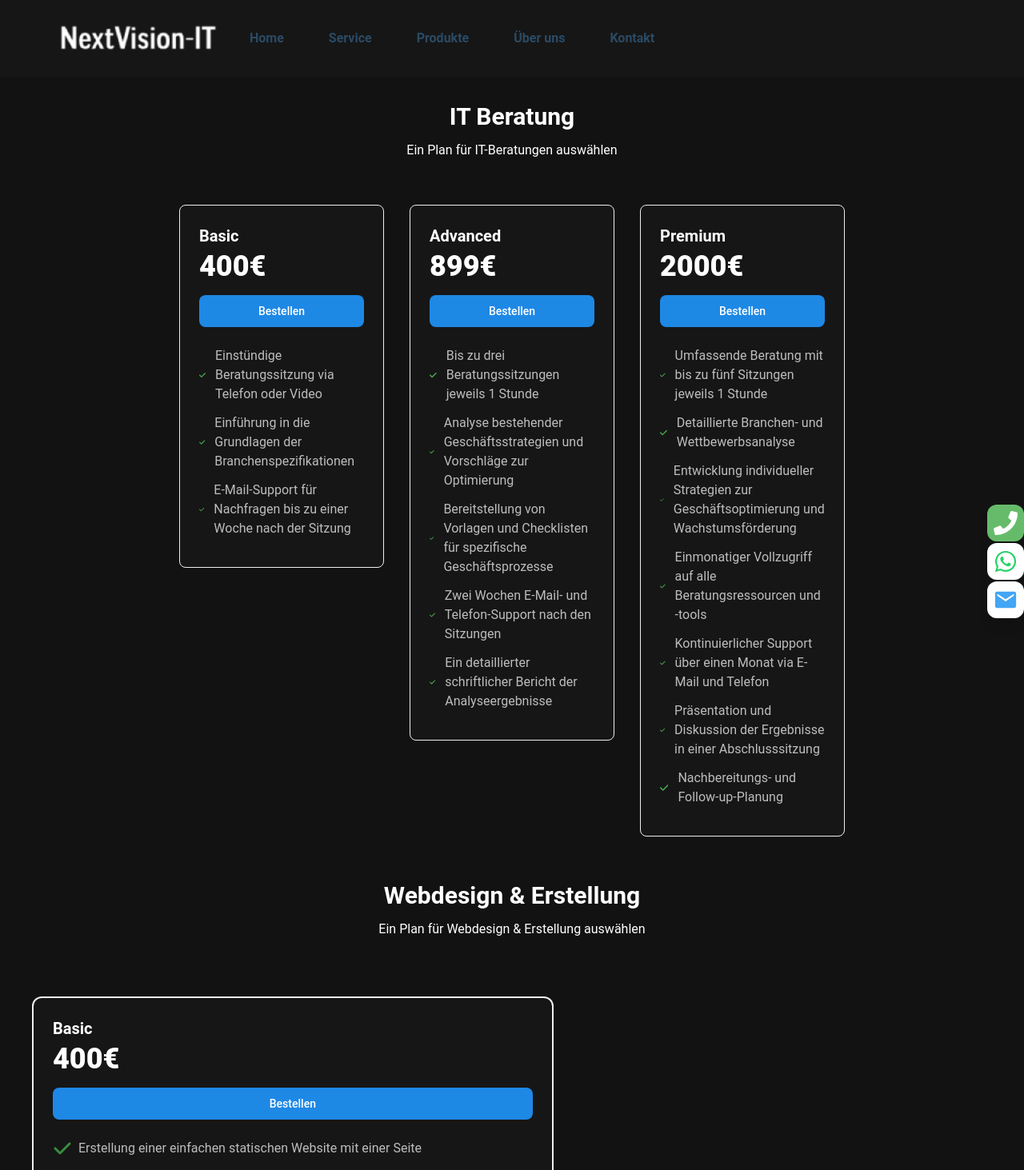
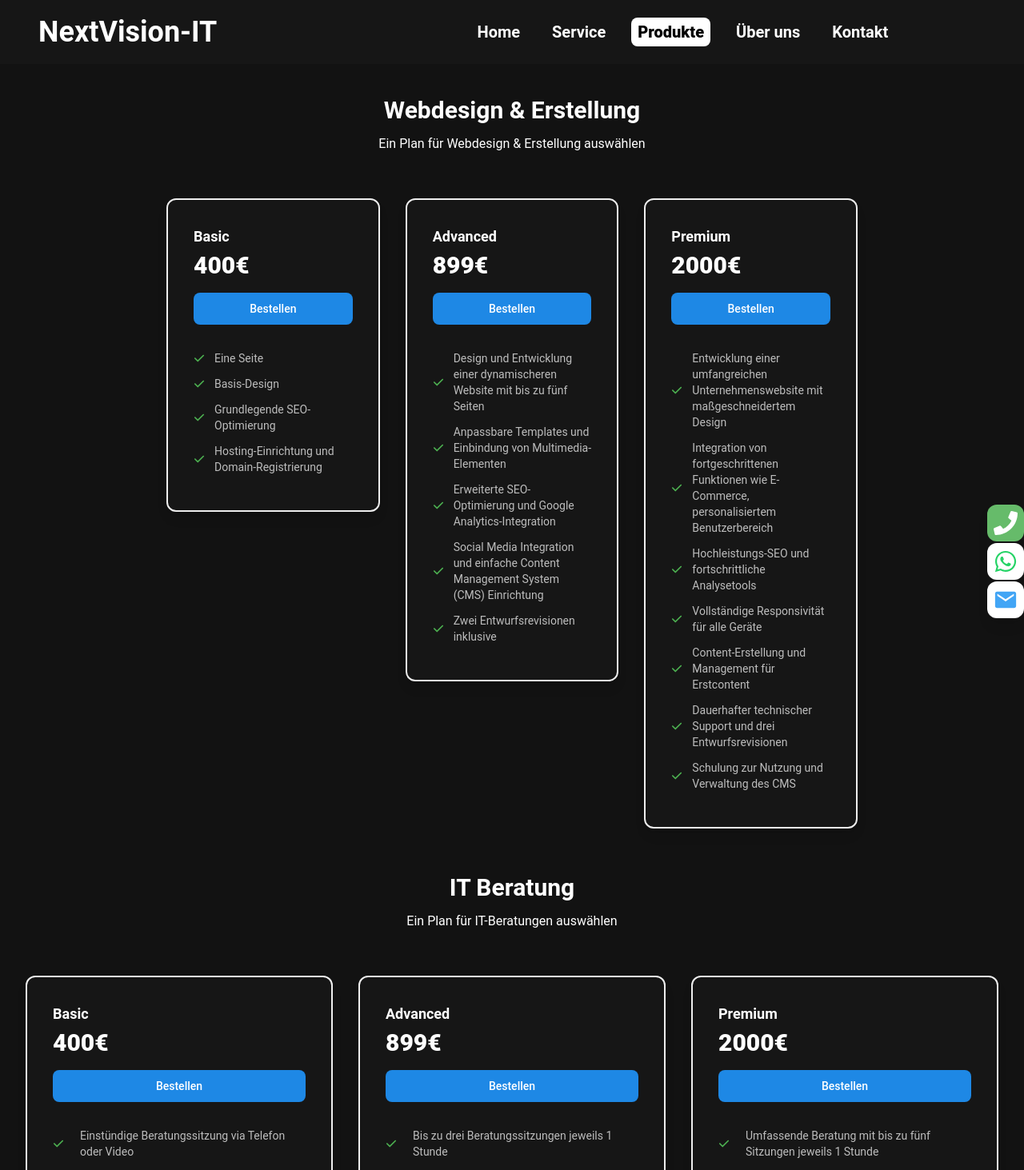
Before and after one commit to drmskrblt/demo-business-website, a React (Create React App) app: page /produkte in a window 1280 px wide. Shown: the top 1463 px of the page at 80% size. Built offline with nearby package versions, Linux system fonts and the light colour scheme.

Commit message:
Change navigation, desktop mediaquaries, product page

```diff
--- a/src/components/CarouselComponent.jsx
+++ b/src/components/CarouselComponent.jsx
@@ -7,7 +7,7 @@ const CarouselComponent = () => {
   return (
     <Carousel>
       {carouselItems.map((item, index) => (
-        <div key={index} className="relative h-[500px] w-full my-2">
+        <div key={index} className="relative h-[500px] w-full md:h-[1000px] md:mx-auto md:bg-[#141414]">
           <img
             src={item.image}
             alt={item.alt}
--- a/src/components/Navigation.jsx
+++ b/src/components/Navigation.jsx
@@ -1,171 +1,95 @@
 import { useState } from "react";
 import { Link, NavLink } from "react-router-dom";
 import { useTransition, animated } from "@react-spring/web";
-
 import { FaBars, FaTimes } from "react-icons/fa";
-// import { IoLocationOutline } from "react-icons/io5";
-import LogoImage from "../assets/NextVisionLOGO.png";
 
 const Navigation = () => {
   const [expandBurger, setExpandBurger] = useState(false);
 
-  const toggleMenu = () => {
-    setExpandBurger((prev) => !prev);
-  };
+  const toggleMenu = () => setExpandBurger((prev) => !prev);
+  const closeMenu = () => setExpandBurger(false);
 
-  const closeMenu = () => {
-    setExpandBurger(false);
-  };
-
-  const STYLE = {
-    // nav
-    nav: `flex items-center justify-between w-full p-2 px-4`,
-    // navigation on mobile
-    navMobile: `h-[60px] w-full flex items-center justify-between md:hidden`,
-    // burger menu icon
-    burgerIcon: `text-3xl z-20 text-white transition-transform duration-300`,
-    // show mobile menu on burger click
-    mobileMenu: `absolute w-full top-[76px] left-0 bg-[#121212] divide-y divide-slate-600 z-20`,
-    // font on collapsed mobile menu
-    mobileLink: `block p-6 text-white px-8 text-lg md:hidden`,
-    mobileLinkActive: `block p-6 bg-white text-black px-8 font-bold text-lg md:hidden`,
-    // navigation on desktop
-    navDesktop: `h-[80px] hidden md:flex justify-center items-center`,
-    // navigation desktop text
-    desktopLink: `block p-4 text-[#2b4a64] font-bold ml-6`,
-  };
-
-  const navtransition = useTransition(expandBurger, {
-    from: { transform: "translateY(-100%)" }, opacit: 0,
-    enter: { transform: "translateY(0%)" }, opacity: 1,
-    leave: { transform: "translateY(-200%)", opacity: 0 },
-    config: { tension: 1000, friction: 60 },
+  const navTransition = useTransition(expandBurger, {
+    from: { transform: "translateY(-100%)" },
+    enter: { transform: "translateY(0%)" },
+    leave: { transform: "translateY(-100%)" },
+    config: { tension: 220, friction: 26 },
   });
 
-
-
-
   return (
-    <nav className={STYLE.nav}>
-      {/* Mobile View */}
-      <div className={STYLE.navMobile}>
-        {/* Burger Icon */}
+    <nav className="h-[80px] w-full bg-[#161616] flex justify-center items-center p-2 px-6 text-white">
+      <div className="flex justify-between w-full items-center md:w-1/2 md:ml-6">
         <div
-          className={`${STYLE.burgerIcon} ${
-            expandBurger ? "rotate-90" : "rotate-0"
-          }`}
+          className="md:hidden text-3xl cursor-pointer z-20"
           onClick={toggleMenu}
         >
-          {!expandBurger ? <FaBars /> : <FaTimes />}
+          {expandBurger ? <FaTimes /> : <FaBars />}
         </div>
-
-        {/* Logo Centered */}
-        <div className="">
-        <Link href="/" className="text-white text-4xl font-bold">NextVision-IT</Link>
-          {/* <NavLink to="/">
-            <img src={LogoImage} alt="logo of the company mobile" />
-          </NavLink> */}
-        </div>
-
-        {/* Location Icon */}
-        <div className="text-3xl z-20 text-white">
-          {/* <IoLocationOutline /> */}
+        <div className="mx-auto md:mx-0 md:block">
+          <Link to="/" className="text-4xl font-bold">
+            NextVision-IT
+          </Link>
         </div>
       </div>
 
-      {/* Mobile Menu */}
-      {navtransition(
+      {navTransition(
         (style, item) =>
           item && (
-            <animated.ul style={style} className={STYLE.mobileMenu}>
-              <li>
-                <NavLink
-                  to="/"
-                  className={({ isActive }) =>
-                    isActive ? STYLE.mobileLinkActive : STYLE.mobileLink
-                  }
-                  onClick={closeMenu}
-                >
-                  Home
-                </NavLink>
-              </li>
-              <li>
-                <NavLink
-                  to="/service"
-                  className={({ isActive }) =>
-                    isActive ? STYLE.mobileLinkActive : STYLE.mobileLink
-                  }
-                  onClick={closeMenu}
-                >
-                  Service
-                </NavLink>
-              </li>
-              <li>
-                <NavLink
-                  to="/produkte"
-                  className={({ isActive }) =>
-                    isActive ? STYLE.mobileLinkActive : STYLE.mobileLink
-                  }
-                  onClick={closeMenu}
-                >
-                  Produkte
-                </NavLink>
-              </li>
-              <li>
-                <NavLink
-                  to="/ueber-uns"
-                  className={({ isActive }) =>
-                    isActive ? STYLE.mobileLinkActive : STYLE.mobileLink
-                  }
-                  onClick={closeMenu}
-                >
-                  Über uns
-                </NavLink>
-              </li>
-              <li>
-                <NavLink
-                  to="/kontakt"
-                  className={({ isActive }) =>
-                    isActive ? STYLE.mobileLinkActive : STYLE.mobileLink
-                  }
-                  onClick={closeMenu}
-                >
-                  Kontakt
-                </NavLink>
-              </li>
-            </animated.ul>
+            <animated.div
+              style={style}
+              className="absolute w-full top-[76px] left-0 bg-[#121212] z-20 h-screen"
+            >
+              <ul className="flex flex-col p-6 gap-8 md:hidden">
+                <NavItem to="/" label="Home" onClick={closeMenu} />
+                <NavItem to="/service" label="Service" onClick={closeMenu} />
+                <NavItem to="/produkte" label="Produkte" onClick={closeMenu} />
+                <NavItem to="/ueber-uns" label="Über uns" onClick={closeMenu} />
+                <NavItem to="/kontakt" label="Kontakt" onClick={closeMenu} />
+              </ul>
+            </animated.div>
           )
       )}
 
-      {/* Desktop View */}
-      <div className={STYLE.navDesktop}>
-        <div className="pl-14">
-          <img
-            src={LogoImage}
-            alt="logo of the company desktop"
-            className="h-20"
-          />
-        </div>
-        <ul className="flex">
-          <li className={STYLE.desktopLink}>
-            <NavLink to="/">Home</NavLink>
-          </li>
-          <li className={STYLE.desktopLink}>
-            <NavLink to="/service">Service</NavLink>
-          </li>
-          <li className={STYLE.desktopLink}>
-            <NavLink to="/produkte">Produkte</NavLink>
-          </li>
-          <li className={STYLE.desktopLink}>
-            <NavLink to="/ueber-uns">Über uns</NavLink>
-          </li>
-          <li className={STYLE.desktopLink}>
-            <NavLink to="/kontakt">Kontakt</NavLink>
-          </li>
-        </ul>
+      <div className="hidden md:flex h-[80px] w-full justify-center items-center gap-6">
+        <DesktopLink to="/" label="Home" />
+        <DesktopLink to="/service" label="Service" />
+        <DesktopLink to="/produkte" label="Produkte" />
+        <DesktopLink to="/ueber-uns" label="Über uns" />
+        <DesktopLink to="/kontakt" label="Kontakt" />
       </div>
     </nav>
   );
 };
 
+// Handling <NavItem> => mobile container links
+const NavItem = ({ to, label, onClick }) => (
+  <li className="text-white text-lg">
+    <NavLink
+      to={to}
+      className={({ isActive }) =>
+        isActive
+          ? "block p-2 bg-white text-black font-bold text-lg rounded-lg"
+          : ""
+      }
+      onClick={onClick}
+    >
+      {label}
+    </NavLink>
+  </li>
+);
+
+// Handling <DesktopLink> => desktop links
+const DesktopLink = ({ to, label }) => (
+  <NavLink
+    to={to}
+    className={({ isActive }) =>
+      isActive
+        ? "font-extrabold text-xl bg-white text-black rounded-lg p-2 py-1"
+        : "font-bold text-xl text-white hover:text-white p-2"
+    }
+  >
+    {label}
+  </NavLink>
+);
+
 export default Navigation;
--- a/src/data/planData.js
+++ b/src/data/planData.js
@@ -1,3 +1,42 @@
+export const webdesignPricing = [
+  {
+    heading: "Basic",
+    preis: "400€",
+    beschreibung: {
+      1: "Eine Seite",
+      2: "Basis-Design",
+      3: "Grundlegende SEO-Optimierung",
+      4: "Hosting-Einrichtung und Domain-Registrierung",
+    },
+  },
+  {
+    heading: "Advanced",
+    preis: "899€",
+    beschreibung: {
+      1: "Design und Entwicklung einer dynamischeren Website mit bis zu fünf Seiten",
+      2: "Anpassbare Templates und Einbindung von Multimedia-Elementen",
+      3: "Erweiterte SEO-Optimierung und Google Analytics-Integration",
+      4: "Social Media Integration und einfache Content Management System (CMS) Einrichtung",
+      5: "Zwei Entwurfsrevisionen inklusive",
+    },
+  },
+  {
+    heading: "Premium",
+    preis: "2000€",
+    beschreibung: {
+      1: "Entwicklung einer umfangreichen Unternehmenswebsite mit maßgeschneidertem Design",
+      2: "Integration von fortgeschrittenen Funktionen wie E-Commerce, personalisiertem Benutzerbereich",
+      3: "Hochleistungs-SEO und fortschrittliche Analysetools",
+      4: "Vollständige Responsivität für alle Geräte",
+      5: "Content-Erstellung und Management für Erstcontent",
+      6: "Dauerhafter technischer Support und drei Entwurfsrevisionen",
+      7: "Schulung zur Nutzung und Verwaltung des CMS",
+    },
+  },
+];
+
+
+
 export const consultingPricing = [
   {
     heading: "Basic",
@@ -33,40 +72,3 @@ export const consultingPricing = [
     },
   },
 ];
-
-export const webdesignPricing = [
-  {
-    heading: "Basic",
-    preis: "400€",
-    beschreibung: {
-      1: "Erstellung einer einfachen statischen Website mit einer Seite",
-      2: "Basis-Design nach vorgegebenen Templates",
-      3: "Grundlegende SEO-Optimierung",
-      4: "Hosting-Einrichtung und Domain-Registrierung (Hostingkosten nicht inbegriffen)",
-    },
-  },
-  {
-    heading: "Advanced",
-    preis: "899€",
-    beschreibung: {
-      1: "Design und Entwicklung einer dynamischeren Website mit bis zu fünf Seiten",
-      2: "Anpassbare Templates und Einbindung von Multimedia-Elementen",
-      3: "Erweiterte SEO-Optimierung und Google Analytics-Integration",
-      4: "Social Media Integration und einfache Content Management System (CMS) Einrichtung",
-      5: "Zwei Entwurfsrevisionen inklusive",
-    },
-  },
-  {
-    heading: "Premium",
-    preis: "2000€",
-    beschreibung: {
-      1: "Entwicklung einer umfangreichen Unternehmenswebsite mit maßgeschneidertem Design",
-      2: "Integration von fortgeschrittenen Funktionen wie E-Commerce, personalisiertem Benutzerbereich",
-      3: "Hochleistungs-SEO und fortschrittliche Analysetools",
-      4: "Vollständige Responsivität für alle Geräte",
-      5: "Content-Erstellung und Management für Erstcontent",
-      6: "Dauerhafter technischer Support und drei Entwurfsrevisionen",
-      7: "Schulung zur Nutzung und Verwaltung des CMS",
-    },
-  },
-];
--- a/src/pages/Products.jsx
+++ b/src/pages/Products.jsx
@@ -5,25 +5,30 @@ import { Reveal } from "../utils/Reveal";
 const Products = () => {
   return (
     <>
-      {/* IT-Beratung */}
+      {/* WEBDESIGN */}
 
-      <section className="bg-[#121212] h-full p-4">
+      <section className="bg-[#121212] w-full p-6 text-white">
         {/* Ueberschrift Produkte */}
         <div className="text-center text-white p-4">
-          <h1 className="font-bold text-3xl">IT Beratung</h1>
-          <p className=" mt-3 mx-auto">Ein Plan für IT-Beratungen auswählen</p>
+          <h1 className="font-bold text-3xl">Webdesign & Erstellung</h1>
+          <p className=" mt-3 mx-auto">
+            Ein Plan für Webdesign & Erstellung auswählen
+          </p>
         </div>
-        <div className="max-w-4xl mx-auto px-4 sm:px-6 lg:px-8">
-          <div className="grid gap-8 grid-cols-1 md:grid-cols-3 mt-10">
-            {consultingPricing.map((item, index) => {
+        <div className="max-w-4xl mx-auto px-4">
+        <div className="grid gap-8 grid-cols-1 mt-10 md:grid-cols-3">
+            {webdesignPricing.map((item, index) => {
               return (
                 <Reveal key={index}>
-                  <div className="relative p-6 border border-gray-200 rounded-lg bg-[#161616] shadow-sm flex flex-col">
-                    <h3 className="text-white text-xl font-semibold mb-1">
+                  {/* Card Container */}
+                  <div className="p-8 border-2 border-gray-200 rounded-xl bg-[#161616] shadow-lg flex flex-col">
+                    <h3 className="text-white text-lg font-semibold mb-1">
+                      {/* Card Heading */}
                       {item.heading}
                     </h3>
                     <p className="flex items-baseline text-white mb-4">
-                      <span className="text-4xl font-extrabold">
+                      <span className="text-3xl font-extrabold">
+                        {/* Card Price */}
                         {item.preis}
                       </span>
                       {/* <span className="text-sm font-semibold ml-1">
@@ -35,15 +40,17 @@ const Products = () => {
                     </button>
 
                     {/* Plan Beschreibung */}
-                    <ul className="mt-6 overflow-hidden">
+                    <ul className="mt-8">
                       {Object.values(item.beschreibung).map(
                         (beschreibung, index) => (
                           <li
                             key={index}
-                            className="mb-3 flex items-center text-gray-400"
+                            className="mb-3 text-gray-400 flex items-center text-sm"
                           >
-                            <FaCheck className="text-green-500 mr-3" />
-                            {beschreibung}
+                            <div className="">
+                              <FaCheck className="text-green-500 mr-3" />
+                            </div>
+                            <p>{beschreibung}</p>
                           </li>
                         )
                       )}
@@ -56,27 +63,26 @@ const Products = () => {
         </div>
       </section>
 
-      {/* WEBDESIGN */}
+      {/* IT-Beratung */}
 
-      <section className="bg-[#121212] w-full p-6 text-white">
+      <section className="bg-[#121212] h-full p-4">
         {/* Ueberschrift Produkte */}
         <div className="text-center text-white p-4">
-          <h1 className="font-bold text-3xl">Webdesign & Erstellung</h1>
-          <p className=" mt-3 mx-auto">
-            Ein Plan für Webdesign & Erstellung auswählen
-          </p>
+          <h1 className="font-bold text-3xl">IT Beratung</h1>
+          <p className=" mt-3 mx-auto">Ein Plan für IT-Beratungen auswählen</p>
         </div>
-        <div className="p-4">
-          <div className="grid gap-8 grid-cols-1 mt-10">
-            {webdesignPricing.map((item, index) => {
+        <div className="mx-auto px-4">
+          <div className="grid gap-8 grid-cols-1 mt-10 md:grid-cols-3">
+            {consultingPricing.map((item, index) => {
               return (
                 <Reveal key={index}>
-                  <div className="p-6 border-2 border-gray-200 rounded-xl bg-[#161616] shadow-lg flex flex-col">
-                    <h3 className="text-white text-xl font-semibold mb-1">
+                  {/* Card Container */}
+                  <div className="p-8 border-2 border-gray-200 rounded-xl bg-[#161616] shadow-lg flex flex-col">
+                    <h3 className="text-white text-lg font-semibold mb-1">
                       {item.heading}
                     </h3>
                     <p className="flex items-baseline text-white mb-4">
-                      <span className="text-4xl font-extrabold">
+                      <span className="text-3xl font-extrabold">
                         {item.preis}
                       </span>
                       {/* <span className="text-sm font-semibold ml-1">
@@ -88,14 +94,16 @@ const Products = () => {
                     </button>
 
                     {/* Plan Beschreibung */}
-                    <ul className="mt-6">
+                    <ul className="mt-8">
                       {Object.values(item.beschreibung).map(
                         (beschreibung, index) => (
                           <li
                             key={index}
-                            className="mb-3 flex items-center text-gray-400"
+                            className="mb-3 text-gray-400 flex items-center text-sm"
                           >
-                            <FaCheck className="mr-2 text-[24px] text-green-700" />
+                            <div className="mr-2">
+                              <FaCheck className="text-green-500 mr-3" />
+                            </div>
                             <p>{beschreibung}</p>
                           </li>
                         )
--- a/src/utils/Reveal.jsx
+++ b/src/utils/Reveal.jsx
@@ -1,7 +1,7 @@
 import { useEffect, useRef } from "react";
 import { motion, useInView, useAnimation } from "framer-motion";
 
-export const Reveal = ({ children, width = "fit-content" }) => {
+export const Reveal = ({ children }) => {
   const ref = useRef(null);
   const isInView = useInView(ref, { once: true });
 
@@ -14,10 +14,10 @@ export const Reveal = ({ children, width = "fit-content" }) => {
   }, [isInView, mainControls]);
 
   return (
-    <div ref={ref} style={{ position: "relative", width, overflow: "hidden" }}>
+    <div ref={ref}>
       <motion.div
         variants={{
-          hidden: { opacity: 0, y: -100 },
+          hidden: { opacity: 0, y: 100 },
           visible: { opacity: 1, y: 0 },
         }}
         initial="hidden"
```
Also changed, not shown: src/pages/Home.jsx (+8 -5 lines).
